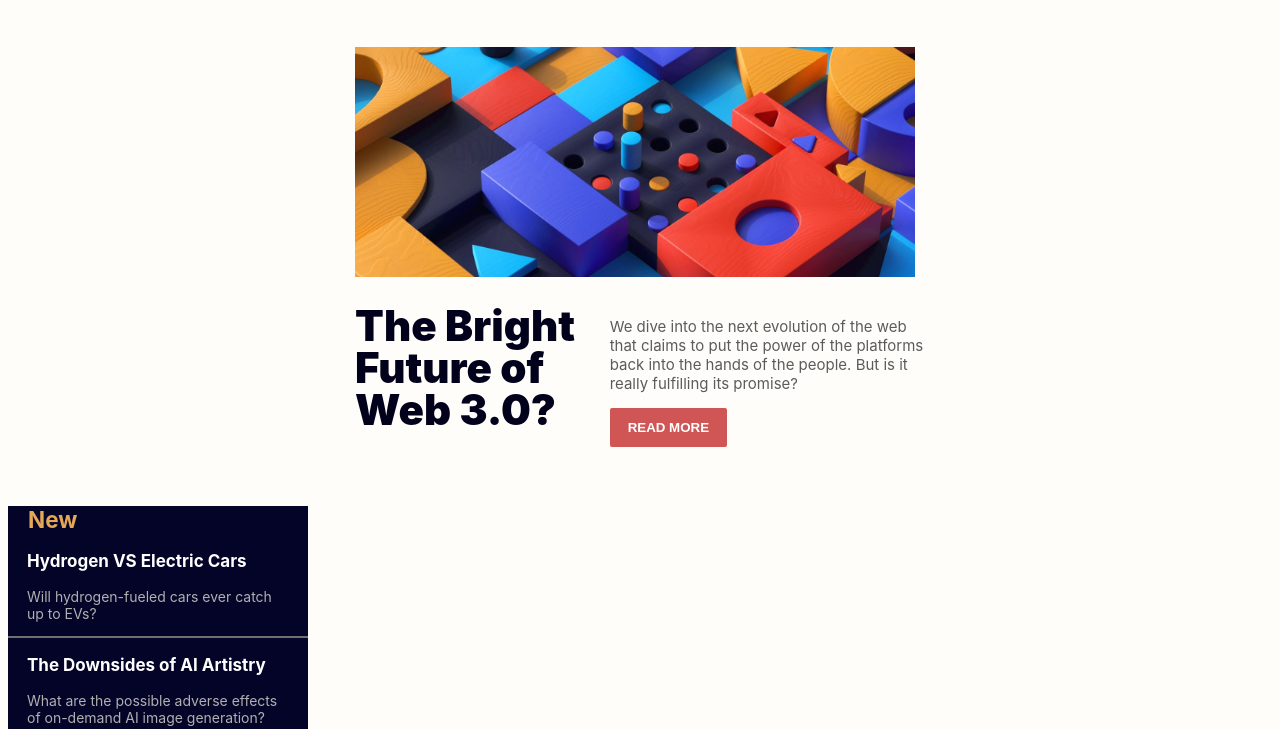
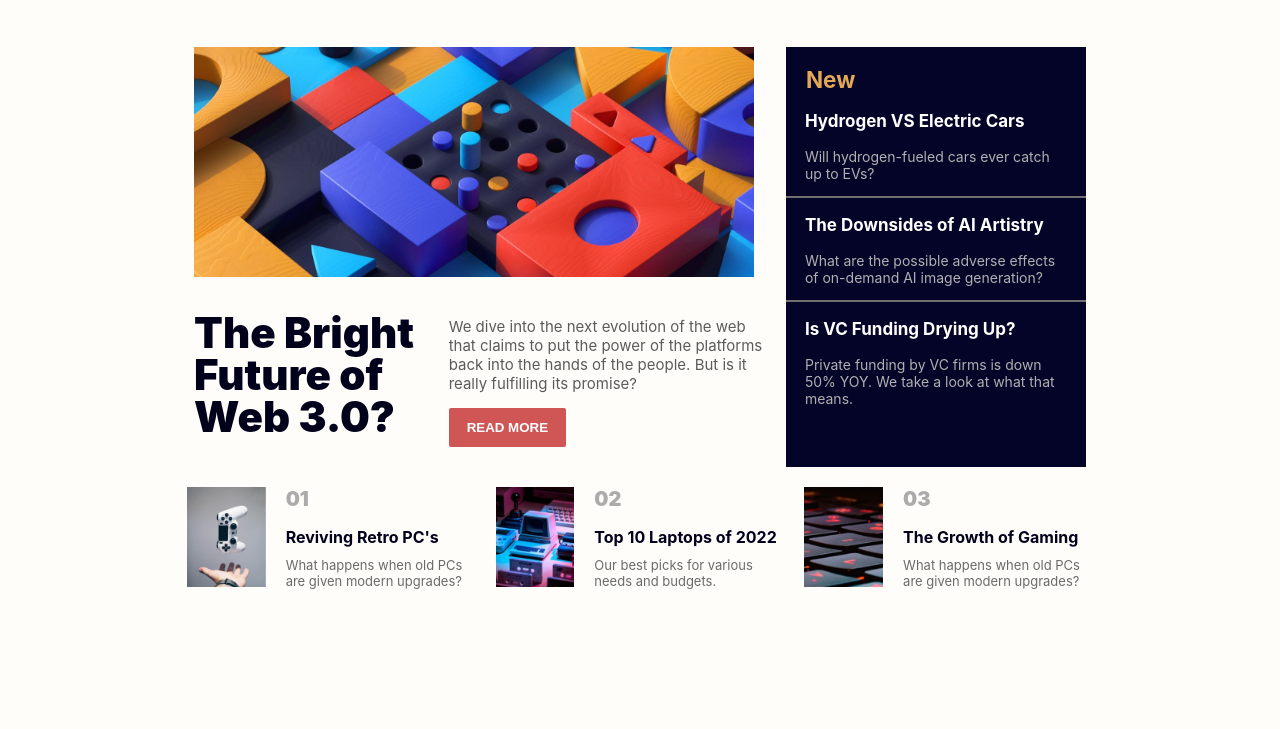
Before and after one commit to starman1999/Responsive-Flexbox-Landing-Page, a plain HTML site: page index.html in a window 1280 px wide. Shown: the part 71-800 px from the top of the page. Drawn offline with Linux system fonts and the light colour scheme; files whose address does not match are found by name.

Commit message:
fix some tags

```diff
--- a/index.html
+++ b/index.html
@@ -23,7 +23,7 @@
 
   </nav>
 
-  <main class="section-container">
+  <section class="section-container">
 
     <div  class="main-content">
       <img src="assets/images/image-web-3-desktop.jpg" class="image-full" alt="full image of 3d objects">
@@ -36,10 +36,9 @@
             <button class="read-more"> READ MORE</button>
          </div>
        </div>
-      </main>
+      </div>
 
-    <div role="region"  aria-label="new content" class="new-content">
-
+    <div class="new-content">
 
       <h2 class="new-headline">New</h2>
       <div class="new-option">
@@ -58,10 +57,10 @@
         <p class="title-info"> Private funding by VC firms is down 50% YOY. We take a look at what that means.</p>
       </div>
     </div>
-  </main>
+  </section>
 
 
-  <section role="complementary" class="other">
+  <section class="other">
       <div class="other-option">
         <img class="other-img" src="assets/images//image-gaming-growth.jpg" alt="image of gaming">
         <div>
--- a/style.css
+++ b/style.css
@@ -110,6 +110,7 @@ body{
     color: white;
     width: 30rem;
     height: 42rem;
+    margin: 0;
 }
 
 .solid{
```
